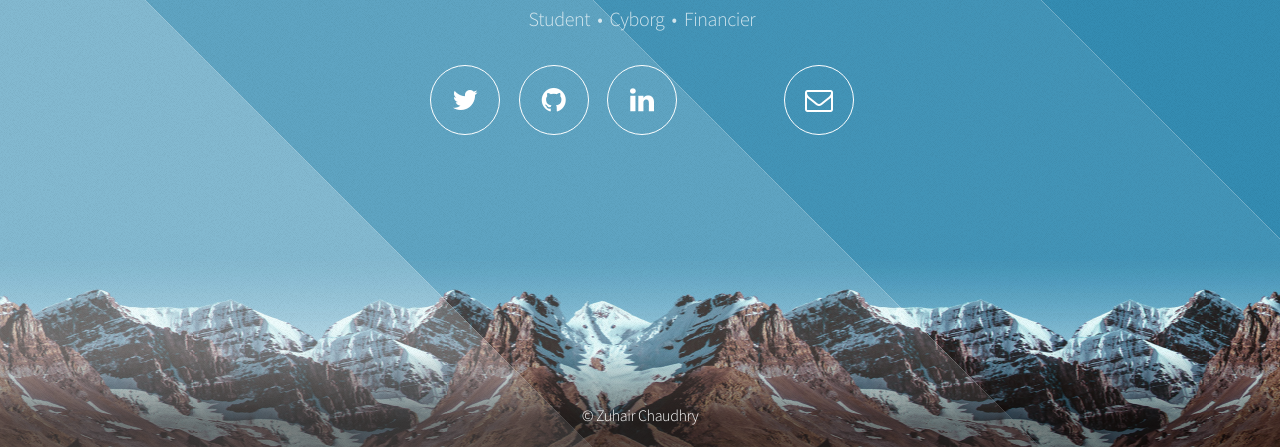
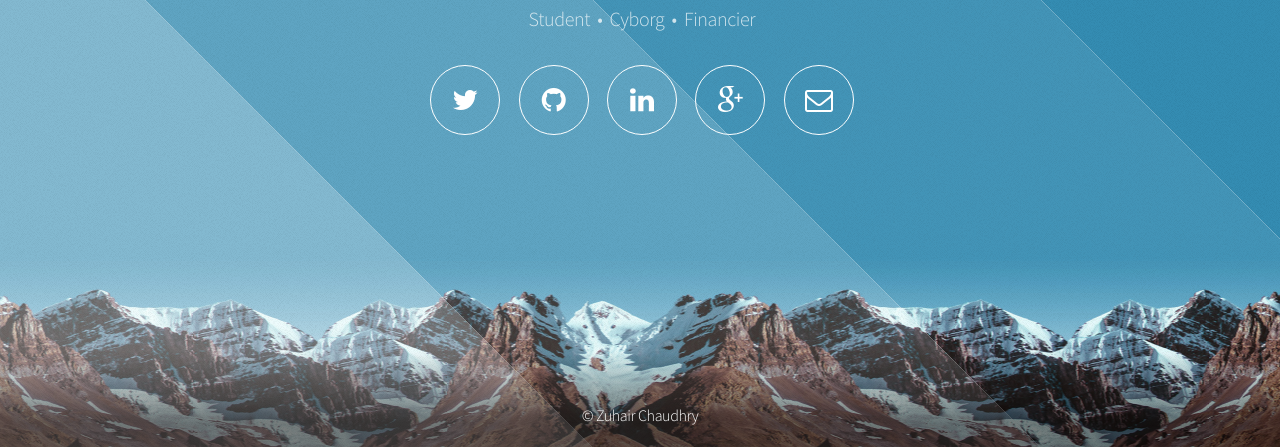
Before and after one commit to zuhairzc/mygithubpage, a plain HTML site: page index.html in a window 1280 px wide. Shown: the part 353-800 px from the top of the page. Drawn offline with Linux system fonts and the light colour scheme.

Commit message:
GPlus - link

```diff
--- a/index.html
+++ b/index.html
@@ -37,7 +37,7 @@
 								<li><a href="http://www.twitter.com/zuhairzc" class="icon fa-twitter"><span class="label">Twitter</span></a></li>
 								<li><a href="https://github.com/zuhairzc" class="icon fa-github"><span class="label">Github</span></a></li>
 								<li><a href="https://www.linkedin.com/in/zuhairchaudhry" class="icon fa-linkedin"><span class="label">Linkedin</span></a></li>
-								<li><a href="https://plus.google.com/u/0/+ZuhairChaudhry/posts" class="icon fa-googleplus"><span class="label">Youtube</span></a></li>
+								<li><a href="https://plus.google.com/u/0/+ZuhairChaudhry/posts" class="icon fa-google-plus"><span class="label">Google+</span></a></li>
 								<li><a href="mailto:zuhairc@bgsu.edu" class="icon fa-envelope-o"><span class="label">Email</span></a></li>
 							</ul>
 						</nav>
```
